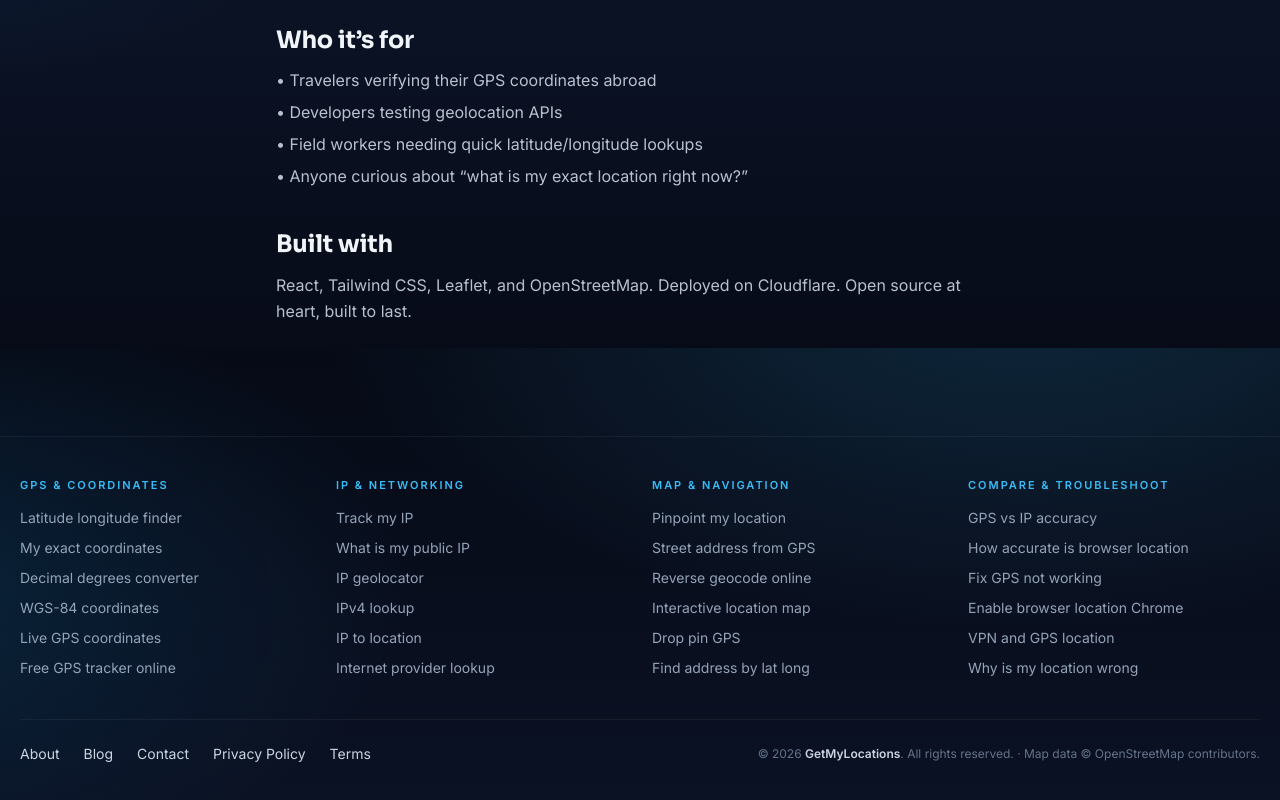
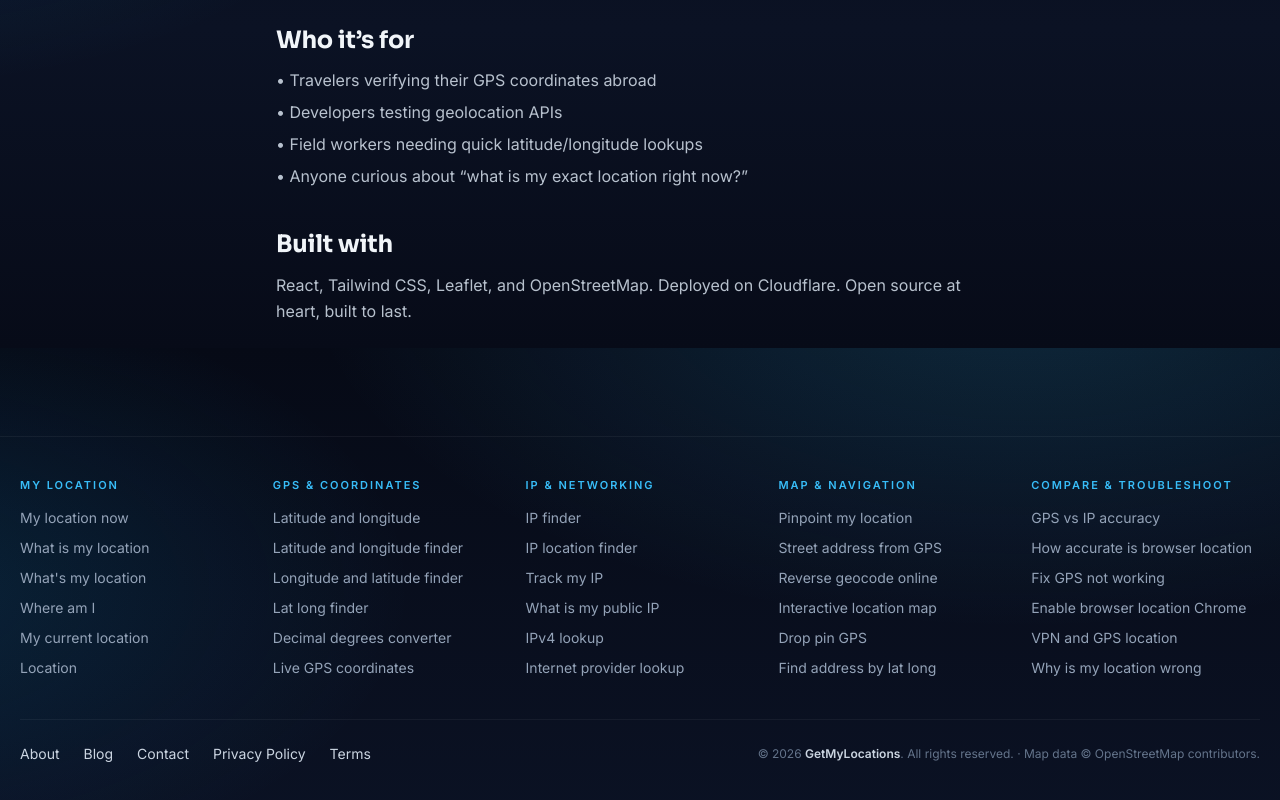
Before and after one commit to Ahmed96703/getmylocations, a React (Vite) app: page /about in a window 1280 px wide. Shown: the part 452-1252 px from the top of the page. Built offline with nearby package versions, Linux system fonts and the light colour scheme.

Commit message:
seo: add 13 head-term keywords (my location, where am i, ip finder, lat long finder, etc.) via FAQ, sr-only, footer + JSON-LD — purely additive

```diff
--- a/index.html
+++ b/index.html
@@ -12,7 +12,7 @@
     <meta name="description" content="GetMyLocations instantly detects your IP location and GPS coordinates. View your latitude, longitude, city &amp; country live on an interactive map." />
 
     <!-- 3 · Keywords (still read by Bing & Yandex for relevance hints) -->
-    <meta name="keywords" content="my current location, ip location finder, latitude and longitude finder, gps coordinates, find my coordinates, user ip tracker, live location detector, geo location tool, current gps location, track my ip location, what is my location, location by ip, current latitude longitude, my gps coordinates, where am i" />
+    <meta name="keywords" content="my location, my location now, my current location, what is my location, whats my location, where am i, location, ip finder, ip location finder, lat long finder, latitude and longitude, latitude and longitude finder, longitude and latitude finder, gps coordinates, find my coordinates, user ip tracker, live location detector, geo location tool, current gps location, track my ip location, location by ip, current latitude longitude, my gps coordinates" />
 
     <!-- 4 · Author / publisher / EEAT -->
     <meta name="author" content="GetMyLocations" />
@@ -146,7 +146,7 @@
       "@type": "WebApplication",
       "@id": "https://getmylocations.com/#webapp",
       "name": "GetMyLocations — Location Finder",
-      "alternateName": ["My Location Finder", "IP Location Finder", "GPS Coordinates Finder", "Live GPS Tracker"],
+      "alternateName": ["My Location", "My Location Now", "What Is My Location", "Where Am I", "IP Finder", "IP Location Finder", "Lat Long Finder", "Latitude and Longitude Finder", "Longitude and Latitude Finder", "GPS Coordinates Finder", "Live GPS Tracker"],
       "url": "https://getmylocations.com/",
       "description": "Free, privacy-first IP & GPS location finder. Shows latitude, longitude, city and country on an interactive map. Live GPS tracker that works on any device, with no signup or tracking.",
       "applicationCategory": "UtilitiesApplication",
@@ -156,7 +156,7 @@
       "isAccessibleForFree": true,
       "inLanguage": "en",
       "audience": { "@type": "Audience", "audienceType": "general public" },
-      "keywords": "my current location, find my current coordinates, ip location finder, latitude longitude finder, gps coordinates, live gps tracker, what is my ip location, where am i",
+      "keywords": "my location, my location now, my current location, what is my location, whats my location, where am i, ip finder, ip location finder, lat long finder, latitude and longitude, latitude and longitude finder, longitude and latitude finder, find my current coordinates, gps coordinates, live gps tracker",
       "offers": { "@type": "Offer", "price": "0", "priceCurrency": "USD", "availability": "https://schema.org/InStock" },
       "featureList": [
         "Find my current coordinates (latitude and longitude)",
@@ -283,6 +283,9 @@
       "inLanguage": "en",
       "about": { "@id": "https://getmylocations.com/#webapp" },
       "mainEntity": [
+        { "@type": "Question", "name": "Where am I right now?", "acceptedAnswer": { "@type": "Answer", "text": "Open GetMyLocations and allow the location prompt — within two seconds the page answers \"where am I\" with your exact coordinates, city, country, and a live map pin. No signup needed." } },
+        { "@type": "Question", "name": "What's my location now?", "acceptedAnswer": { "@type": "Answer", "text": "GetMyLocations is the fastest answer to \"what's my location now\" — it combines GPS, Wi-Fi, and IP signals to show your live position on a map the instant you grant permission." } },
+        { "@type": "Question", "name": "Is there a free lat long finder?", "acceptedAnswer": { "@type": "Answer", "text": "Yes. GetMyLocations is a free lat long finder (latitude and longitude finder, also known as a longitude and latitude finder) that works in any modern browser without signup." } },
         { "@type": "Question", "name": "How do I find my current coordinates?", "acceptedAnswer": { "@type": "Answer", "text": "Open Get My Location and approve the browser permission. Your exact coordinates — latitude and longitude in WGS-84 decimal degrees — appear instantly with six-digit precision, copyable in one click." } },
         { "@type": "Question", "name": "How do I find latitude and longitude?", "acceptedAnswer": { "@type": "Answer", "text": "Our latitude longitude finder uses your browser's GPS chip and Wi-Fi triangulation to display live GPS coordinates in WGS-84. A decimal degrees converter helps switch to DMS." } },
         { "@type": "Question", "name": "What are my exact coordinates right now?", "acceptedAnswer": { "@type": "Answer", "text": "Your exact coordinates appear the moment you allow location access. We display 6-digit decimal degrees, accurate to ~11 cm." } },
--- a/src/components/Footer.jsx
+++ b/src/components/Footer.jsx
@@ -14,24 +14,35 @@ const SITE_LINKS = [
 // Anchor links go to relevant sections of the home page or blog posts.
 const QUICK_LINKS = [
   {
+    heading: 'My Location',
+    links: [
+      { to: '/', label: 'My location now' },
+      { to: '/', label: 'What is my location' },
+      { to: "/", label: "What's my location" },
+      { to: '/', label: 'Where am I' },
+      { to: '/', label: 'My current location' },
+      { to: '/', label: 'Location' },
+    ],
+  },
+  {
     heading: 'GPS & Coordinates',
     links: [
-      { to: '/', label: 'Latitude longitude finder' },
-      { to: '/', label: 'My exact coordinates' },
+      { to: '/', label: 'Latitude and longitude' },
+      { to: '/', label: 'Latitude and longitude finder' },
+      { to: '/', label: 'Longitude and latitude finder' },
+      { to: '/', label: 'Lat long finder' },
       { to: '/blog/latitude-vs-longitude-explained', label: 'Decimal degrees converter' },
-      { to: '/blog/latitude-vs-longitude-explained', label: 'WGS-84 coordinates' },
       { to: '/', label: 'Live GPS coordinates' },
-      { to: '/', label: 'Free GPS tracker online' },
     ],
   },
   {
     heading: 'IP & Networking',
     links: [
+      { to: '/', label: 'IP finder' },
+      { to: '/', label: 'IP location finder' },
       { to: '/', label: 'Track my IP' },
       { to: '/', label: 'What is my public IP' },
-      { to: '/', label: 'IP geolocator' },
       { to: '/blog/what-is-ip-location-and-how-accurate', label: 'IPv4 lookup' },
-      { to: '/blog/what-is-ip-location-and-how-accurate', label: 'IP to location' },
       { to: '/', label: 'Internet provider lookup' },
     ],
   },
@@ -65,7 +76,7 @@ export default function Footer() {
       <div className="max-w-7xl mx-auto px-5 py-10">
 
         {/* Quick Links — topic clusters for internal authority */}
-        <nav aria-label="Footer topics" className="grid grid-cols-2 md:grid-cols-4 gap-6 mb-10">
+        <nav aria-label="Footer topics" className="grid grid-cols-2 sm:grid-cols-3 lg:grid-cols-5 gap-6 mb-10">
           {QUICK_LINKS.map((col) => (
             <div key={col.heading}>
               <h3 className="text-[11px] uppercase tracking-[0.18em] text-electric-400 font-semibold mb-3">{col.heading}</h3>
--- a/src/pages/LocationFinder.jsx
+++ b/src/pages/LocationFinder.jsx
@@ -15,6 +15,11 @@ import { POSTS } from '../posts/manifest.js';
 const MapView = lazy(() => import('../MapView.jsx'));
 
 const FAQS = [
+  // Head-term queries (high search volume)
+  { q: 'Where am I right now?', a: 'Open GetMyLocations and allow the location prompt — within two seconds the page answers "where am I" with your exact coordinates, city, country, and a live map pin. No signup needed.' },
+  { q: "What's my location now?", a: 'GetMyLocations is the fastest answer to "what\'s my location now" — it combines GPS, Wi-Fi, and IP signals to show your live position on a map the instant you grant permission.' },
+  { q: 'Is there a free lat long finder?', a: 'Yes. GetMyLocations is a free lat long finder (also known as a latitude and longitude finder or longitude and latitude finder) that works in any modern browser without signup.' },
+
   // Cluster A — GPS & Coordinates
   { q: 'How do I find my current coordinates?', a: 'Open Get My Location and approve the browser permission. Your exact coordinates — latitude and longitude in WGS-84 decimal degrees — appear instantly with six-digit precision, copyable in one click.' },
   { q: 'How do I find latitude and longitude?', a: 'Our latitude longitude finder uses your browser\'s GPS chip and Wi-Fi triangulation to display live GPS coordinates. For converting decimal degrees to DMS (degrees-minutes-seconds), use our upcoming decimal degrees converter.' },
@@ -165,6 +170,12 @@ export default function LocationFinder() {
               Naturally phrased, not keyword-stuffed; covers cluster keywords in real sentences. */}
           <div className="sr-only">
             <h2>Get My Location — the complete browser tool</h2>
+            <p>
+              Wondering "where am I", "what is my location", or "what's my location now"? GetMyLocations answers all three
+              instantly. As a free lat long finder, latitude and longitude finder, and longitude and latitude finder rolled
+              into one, it works as an IP finder and IP location finder too — perfect for anyone searching "my location",
+              "my location now", or "my current location" online.
+            </p>
             <p>
               Use Get My Location to find your exact coordinates, track your IP, and pinpoint your location on a live map.
               The latitude longitude finder displays your live GPS coordinates in WGS-84 decimal degrees, and our IP-to-location
```
Also changed, not shown: public/llms.txt.
